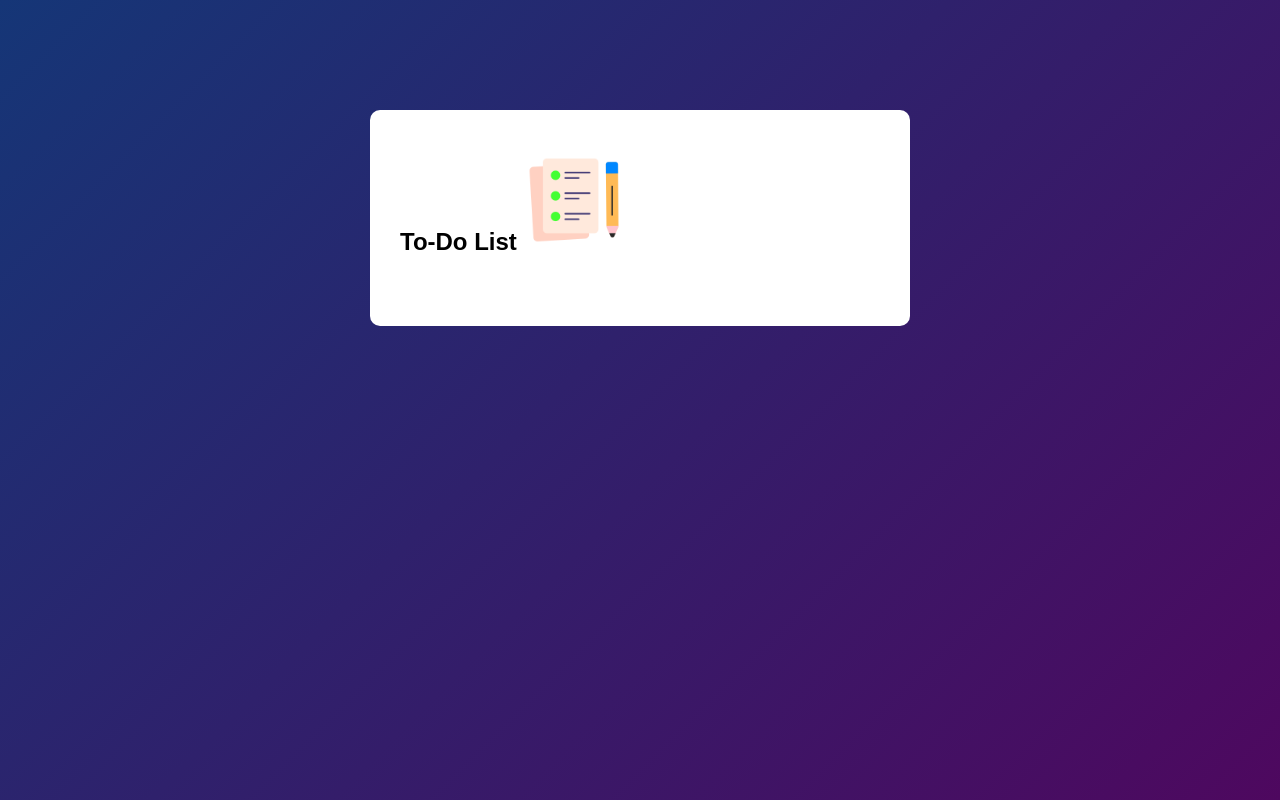
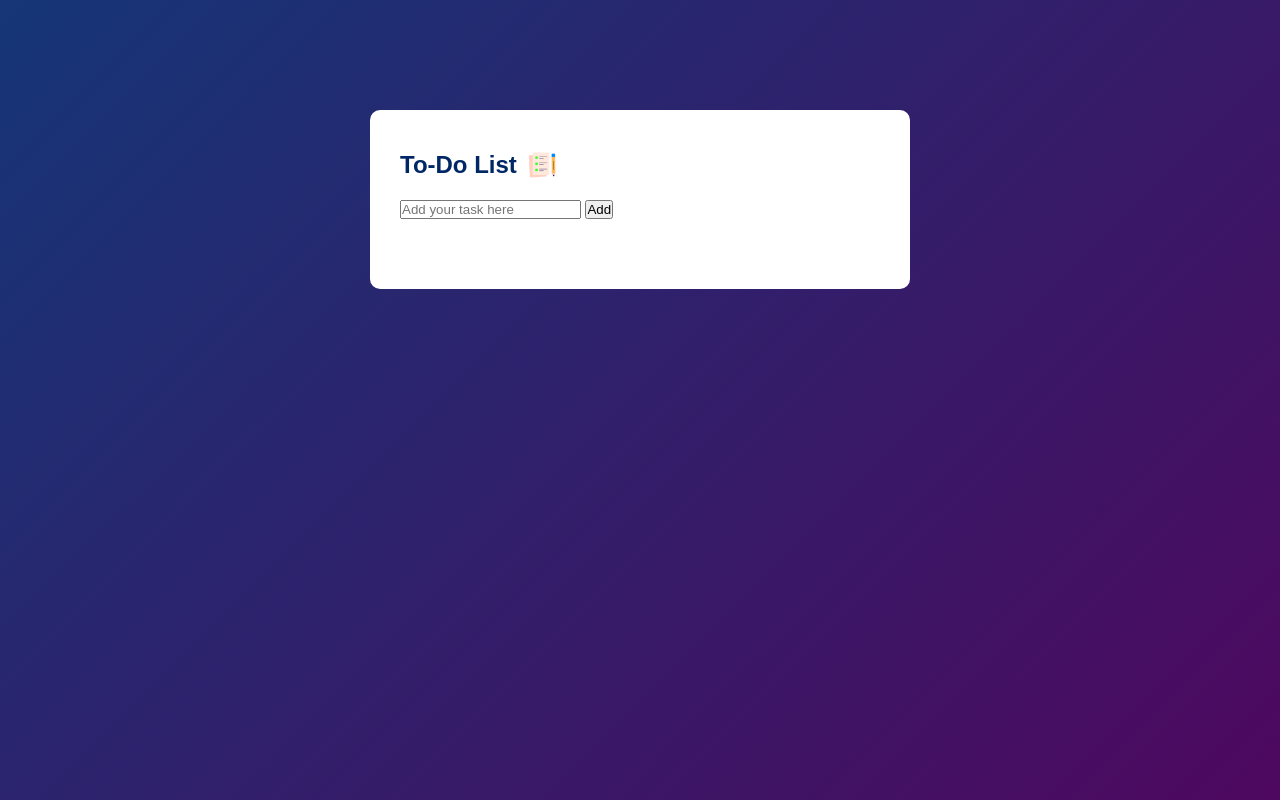
Before and after one commit to ryanvo504/to-do-app, a plain HTML site: page index.html in a window 1280 px wide. Drawn offline with Linux system fonts and the light colour scheme.

Commit message:
add button

```diff
--- a/index.html
+++ b/index.html
@@ -9,6 +9,10 @@
         <div class="container">
             <div class="todo-app">
                 <h2>To-Do List <img src="images/icon.png"></h2>
+                <div class="row">
+                    <input type="text" id ="input-box" placeholder="Add your task here">
+                    <button>Add</button>
+                </div>
             </div>
         </div>
     </body>
--- a/style.css
+++ b/style.css
@@ -18,3 +18,13 @@
     padding: 40px 30px 70px;
     border-radius: 10px;
 }
+.todo-app h2{
+    color: #002765;
+    display: flex;
+    align-items: center;
+    margin-bottom: 20px;
+}
+.todo-app h2 img{
+    width: 30px;
+    margin-left: 10px;
+}
```
